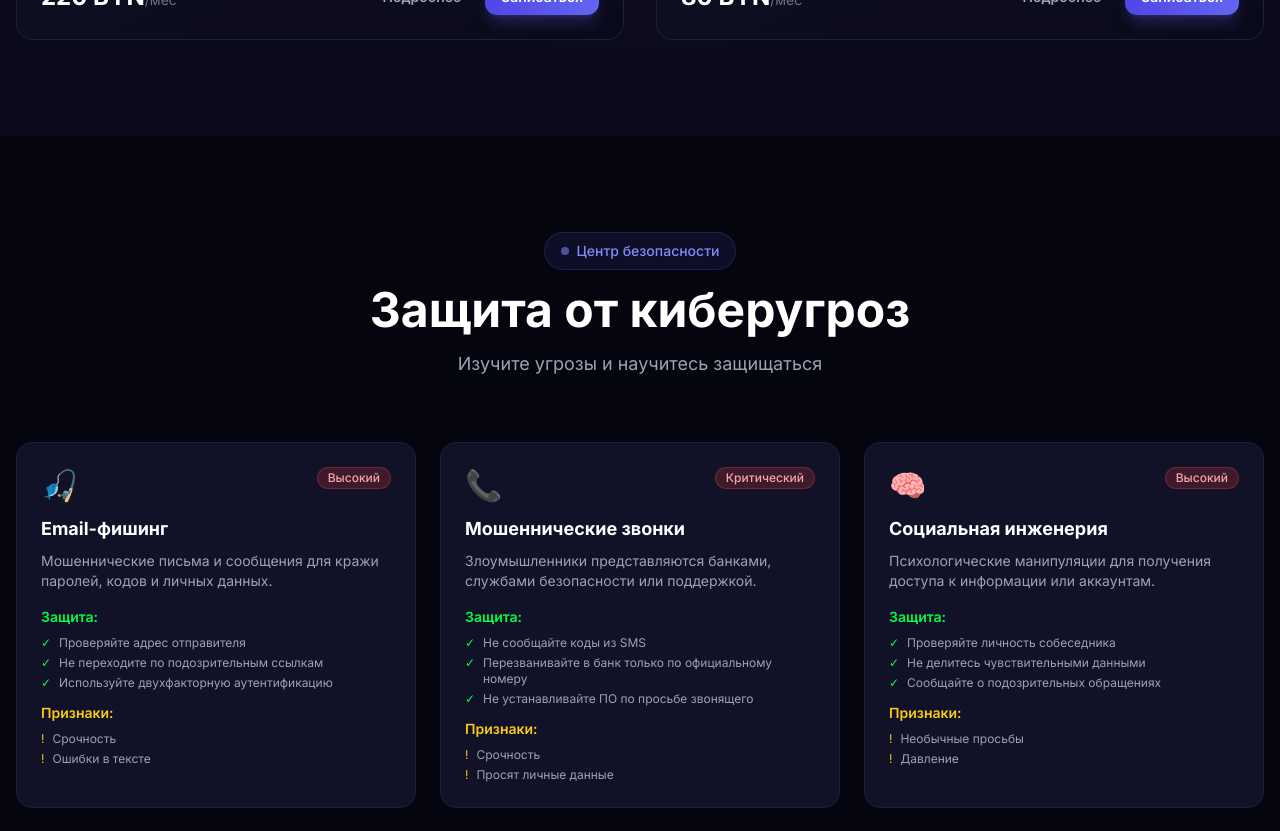
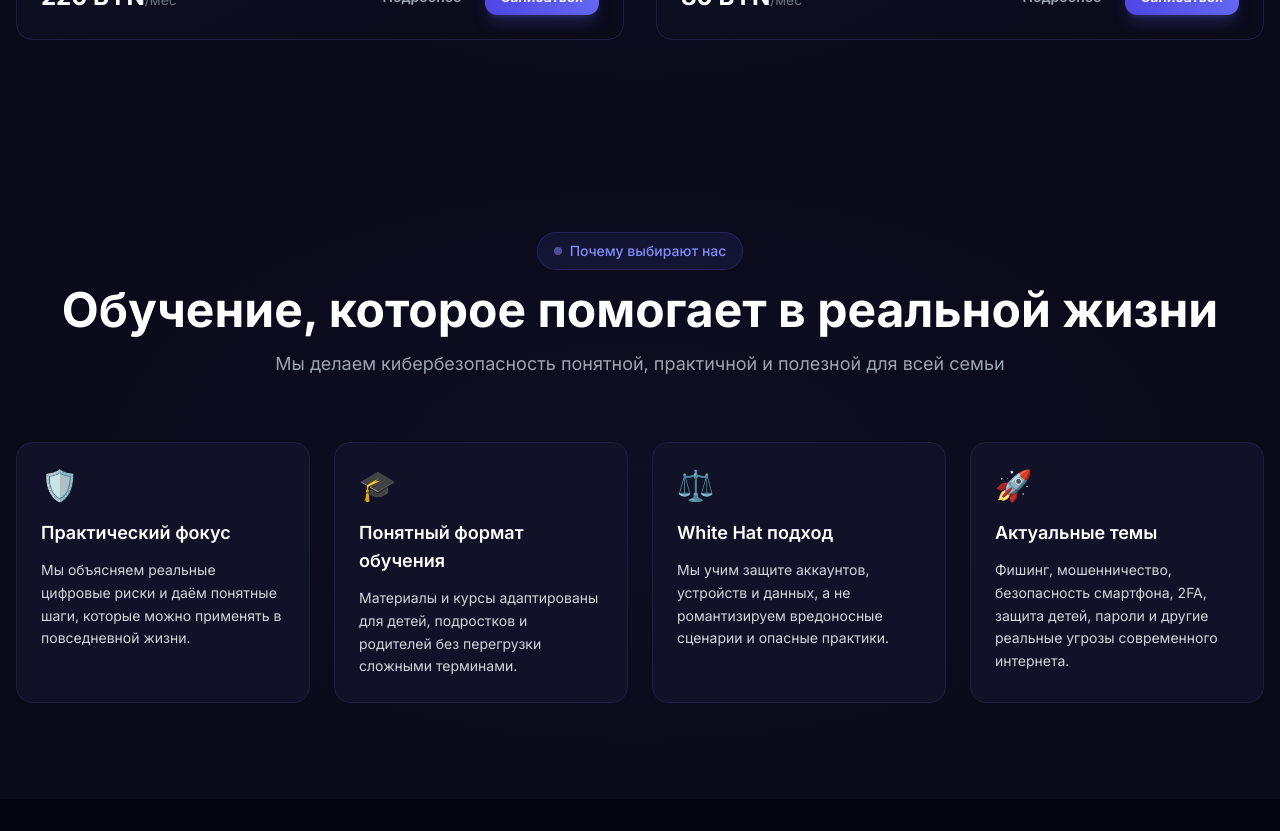
Before and after one commit to mam37bez/cyberguard-academy, a Next.js app: page / in a window 1280 px wide. Shown: the part 1900-2731 px from the top of the page. Built offline with nearby package versions, Linux system fonts and the light colour scheme.

Commit message:
Add why-us section to homepage

```diff
--- a/src/app/page.tsx
+++ b/src/app/page.tsx
@@ -3,6 +3,7 @@ import { HeroSection } from '@/components/sections/HeroSection';
 import { CoursesSection } from '@/components/sections/CoursesSection';
 import { SecuritySection } from '@/components/sections/SecuritySection';
 import { TestimonialsSection } from '@/components/sections/TestimonialsSection';
+import { WhyUsSection } from '@/components/sections/WhyUsSection';
 import { FAQSection } from '@/components/sections/FAQSection';
 import { CTASection } from '@/components/sections/CTASection';
 
@@ -20,6 +21,7 @@ export default function HomePage() {
     <>
       <HeroSection />
       <CoursesSection />
+      <WhyUsSection />
       <SecuritySection />
       <TestimonialsSection />
       <FAQSection />
--- /dev/null
+++ b/src/components/sections/WhyUsSection.tsx
@@ -0,0 +1,58 @@
+import React from 'react';
+import { SectionHeading } from '@/components/ui/SectionHeading';
+
+const items = [
+  {
+    icon: '🛡️',
+    title: 'Практический фокус',
+    description:
+      'Мы объясняем реальные цифровые риски и даём понятные шаги, которые можно применять в повседневной жизни.',
+  },
+  {
+    icon: '🎓',
+    title: 'Понятный формат обучения',
+    description:
+      'Материалы и курсы адаптированы для детей, подростков и родителей без перегрузки сложными терминами.',
+  },
+  {
+    icon: '⚖️',
+    title: 'White Hat подход',
+    description:
+      'Мы учим защите аккаунтов, устройств и данных, а не романтизируем вредоносные сценарии и опасные практики.',
+  },
+  {
+    icon: '🚀',
+    title: 'Актуальные темы',
+    description:
+      'Фишинг, мошенничество, безопасность смартфона, 2FA, защита детей, пароли и другие реальные угрозы современного интернета.',
+  },
+];
+
+export function WhyUsSection() {
+  return (
+    <section className="py-24 bg-cyber-dark relative">
+      <div className="absolute inset-0 bg-glow-gradient opacity-30" />
+
+      <div className="max-w-7xl mx-auto px-4 relative z-10">
+        <SectionHeading
+          badge="Почему выбирают нас"
+          title="Обучение, которое помогает в реальной жизни"
+          subtitle="Мы делаем кибербезопасность понятной, практичной и полезной для всей семьи"
+        />
+
+        <div className="grid grid-cols-1 md:grid-cols-2 lg:grid-cols-4 gap-6">
+          {items.map((item) => (
+            <div
+              key={item.title}
+              className="rounded-2xl border border-cyber-border bg-cyber-card p-6 transition-all duration-300 hover:border-primary-500/50 hover:shadow-lg hover:shadow-primary-500/10"
+            >
+              <div className="text-3xl mb-4">{item.icon}</div>
+              <h3 className="text-lg font-semibold text-white mb-3">{item.title}</h3>
+              <p className="text-sm text-gray-300 leading-relaxed">{item.description}</p>
+            </div>
+          ))}
+        </div>
+      </div>
+    </section>
+  );
+}
```
